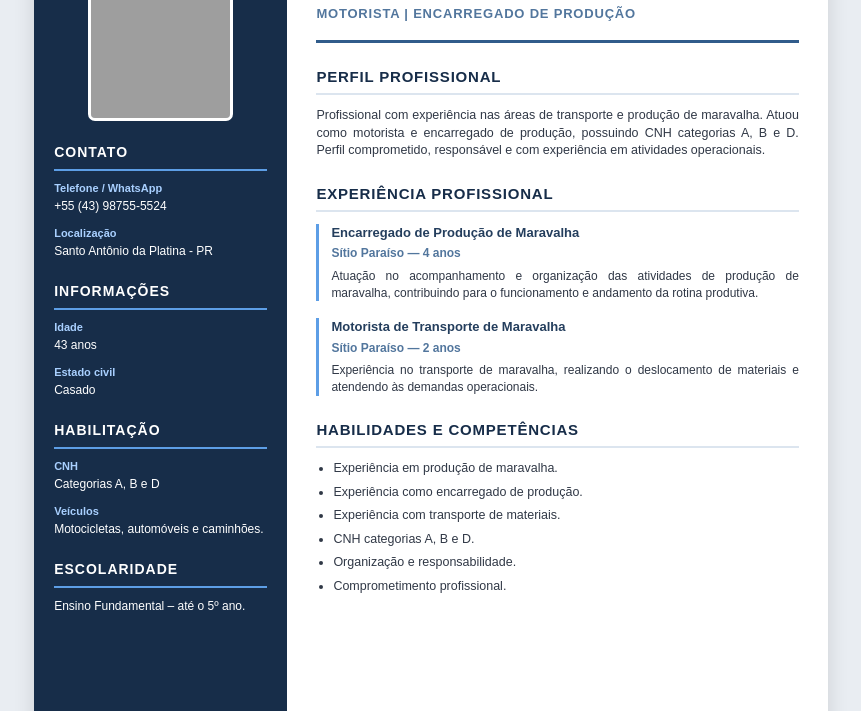
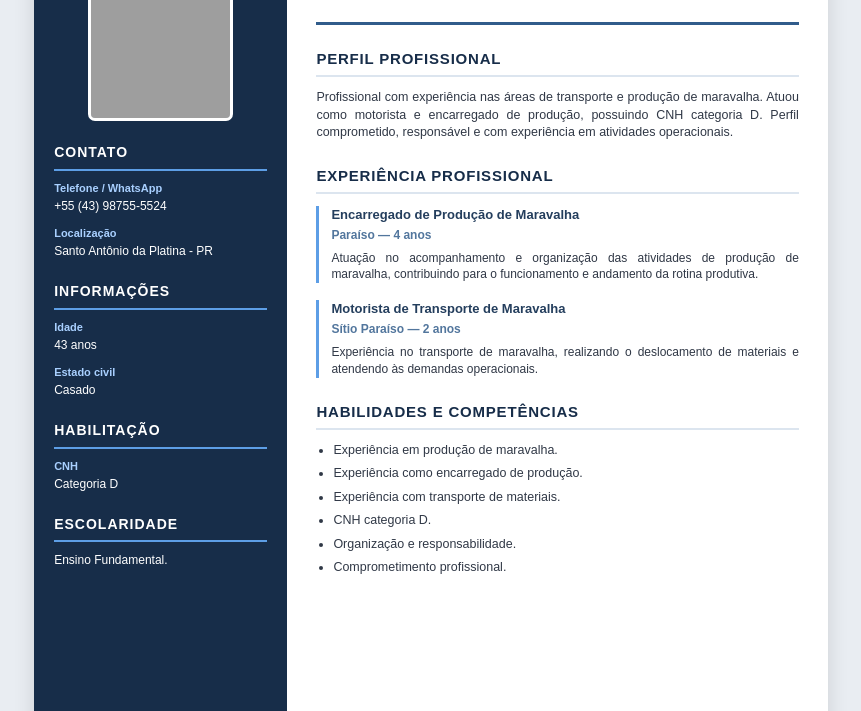
Before and after one commit to Gabriel500Dev/portfolio-gabriel, a plain HTML site: page index.html in a window 1280 px wide. Shown: the part 89-800 px from the top of the page, without its empty margins (209-1070 px from the left). Drawn offline with Linux system fonts and the light colour scheme; grey boxes are pictures that could not be loaded.

Commit message:
Update index.html

```diff
--- a/index.html
+++ b/index.html
@@ -253,18 +253,15 @@ body {
 
         <p>
             <strong>CNH</strong>
-            Categorias A, B e D
+            Categoria D
         </p>
 
-        <p>
-            <strong>Veículos</strong>
-            Motocicletas, automóveis e caminhões.
-        </p>
+
 
         <h2>Escolaridade</h2>
 
         <p>
-            Ensino Fundamental – até o 5º ano.
+            Ensino Fundamental.
         </p>
 
     </aside>
@@ -274,8 +271,7 @@ body {
 
         <header class="cabecalho">
             <h1>Fabiano Roberto Teixeira</h1>
-            <p>Motorista | Encarregado de Produção</p>
-        </header>
+  </header>
 
 
         <section class="secao">
@@ -286,7 +282,7 @@ body {
                 Profissional com experiência nas áreas de
                 transporte e produção de maravalha.
                 Atuou como motorista e encarregado de
-                produção, possuindo CNH categorias A, B e D.
+                produção, possuindo CNH categoria D.
                 Perfil comprometido, responsável e com
                 experiência em atividades operacionais.
             </p>
@@ -303,7 +299,7 @@ body {
                 <h3>Encarregado de Produção de Maravalha</h3>
 
                 <p class="empresa">
-                   Sítio Paraíso — 4 anos
+                    Paraíso — 4 anos
                 </p>
 
                 <p>
@@ -343,7 +339,7 @@ body {
                 <li>Experiência em produção de maravalha.</li>
                 <li>Experiência como encarregado de produção.</li>
                 <li>Experiência com transporte de materiais.</li>
-                <li>CNH categorias A, B e D.</li>
+                <li>CNH categoria D.</li>
                 <li>Organização e responsabilidade.</li>
                 <li>Comprometimento profissional.</li>
             </ul>
```
